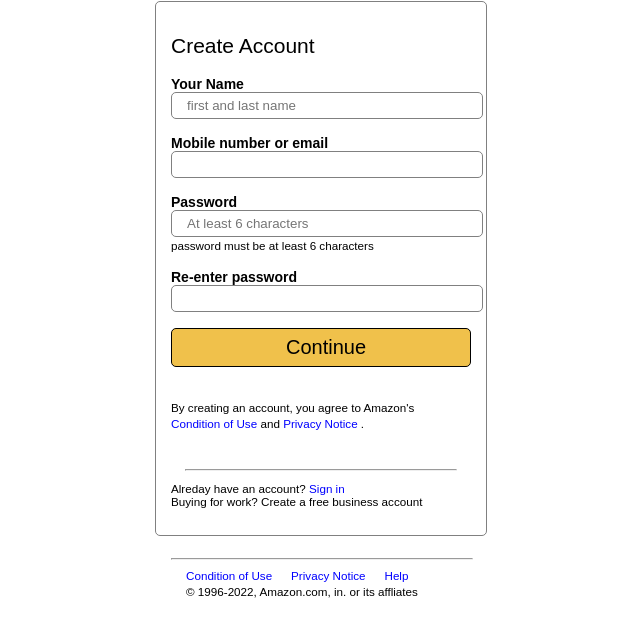
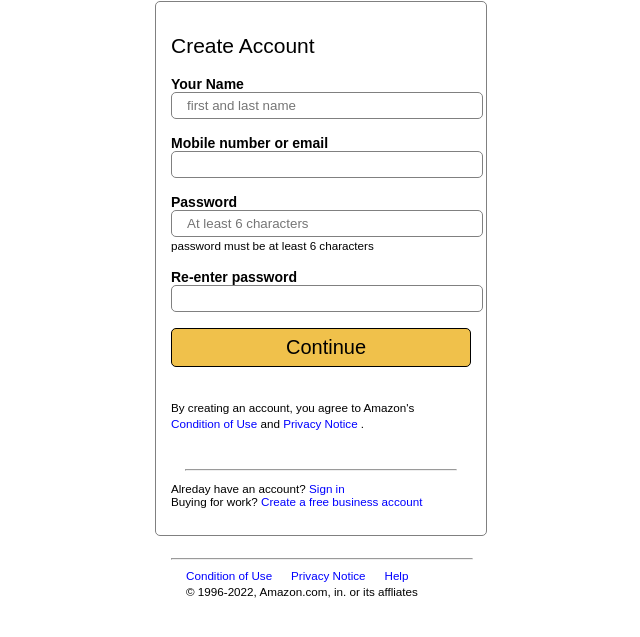
Before and after one commit to OlaSekinat/My-Amazon-project, a plain HTML site: page Amazon Sign_Up_page.html in a window 1280 px wide. Shown: the part 161-798 px from the top of the page, without its empty margins (319-959 px from the left). Drawn offline with Linux system fonts and the light colour scheme; files that its build step writes are made by us from their sources.

Commit message:
just editing

```diff
--- a/Amazon Sign_Up_page.html
+++ b/Amazon Sign_Up_page.html
@@ -44,7 +44,7 @@
          <hr width="90%">
 
          <p>Alreday have an account? <span style="color:blue;">Sign in</span> <br>
-            Buying for work? <span style="colour:blue;">Create a free business account</span>
+            Buying for work? <span style="color: blue;">Create a free business account</span>
          </p>
          </small>
      </div>
```
Also changed, not shown: Product_Page.html (+1 -1 lines), index.html (+1 -1 lines).
